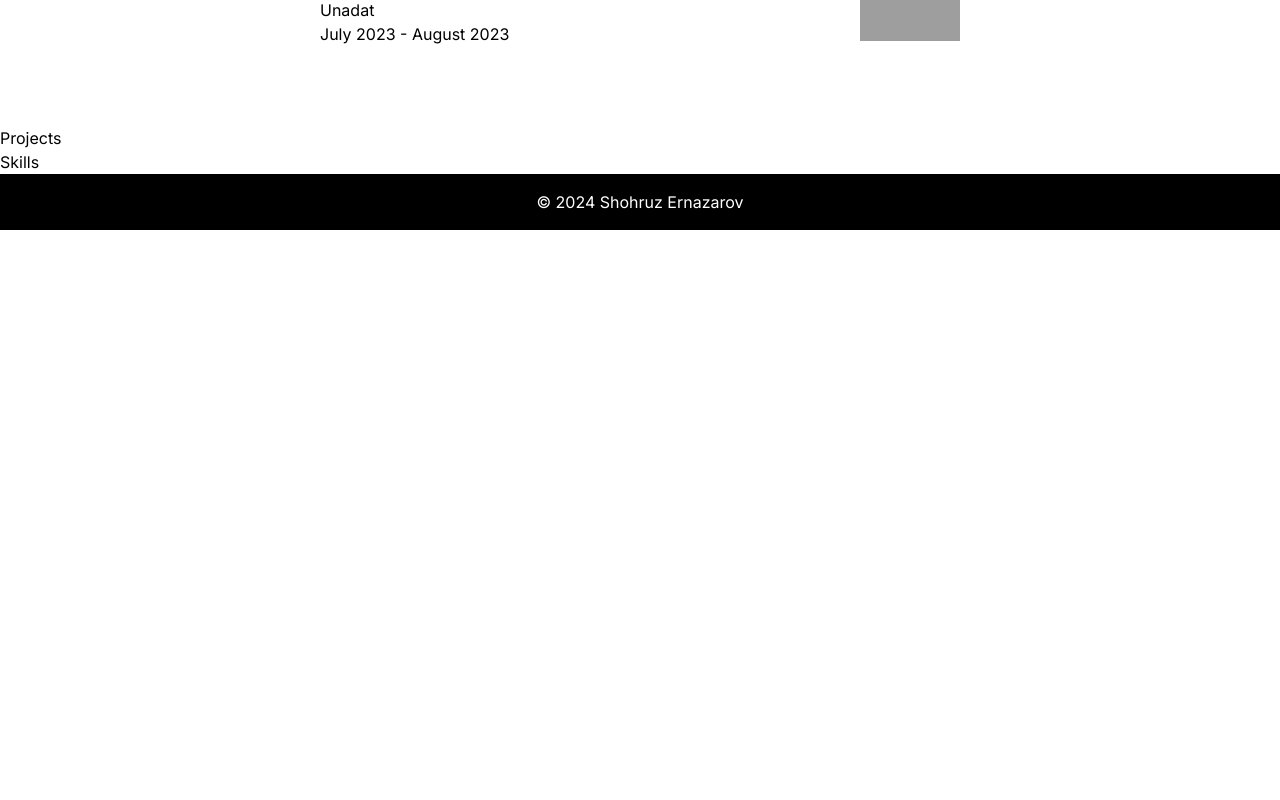
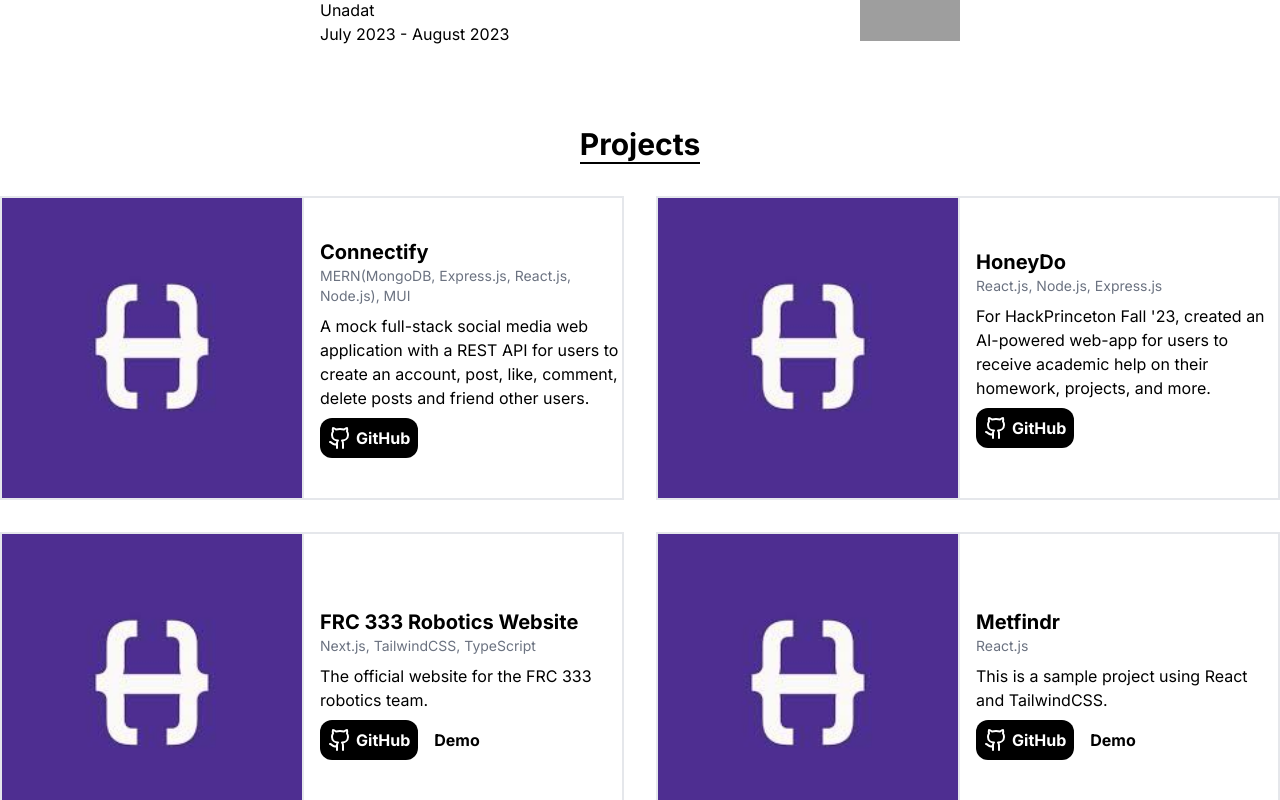
Before and after one commit to ShohruzE/portfolio, a Next.js app: page / in a window 1280 px wide. Shown: the part 1880-2680 px from the top of the page. Before the commit the page ends 2110 px from the top, so only its background shows below. Built offline with nearby package versions, Linux system fonts and the light colour scheme; grey boxes are pictures that could not be loaded.

Commit message:
Add projects section boilerplate

```diff
--- a/src/components/Projects.tsx
+++ b/src/components/Projects.tsx
@@ -1,8 +1,77 @@
 import React from 'react'
+import Image from 'next/image'
+import Link from 'next/link'
+import { Github } from 'lucide-react'
 
 const Projects = () => {
+
+  const projects = [
+    {
+      name: 'Connectify',
+      techStack: 'MERN(MongoDB, Express.js, React.js, Node.js), MUI',
+      description: 'A mock full-stack social media web application with a REST API for users to create an account, post, like, comment, delete posts and friend other users.',
+      imageUrl: '/images/hunter-cs-club.jpg',
+      githubUrl: 'https://github.com/ShohruzE/mern-social-media-app',
+    },
+    {
+      name: 'HoneyDo',
+      techStack: 'React.js, Node.js, Express.js',
+      description: "For HackPrinceton Fall '23, created an AI-powered web-app for users to receive academic help on their homework, projects, and more.",
+      imageUrl: '/images/hunter-cs-club.jpg',
+      githubUrl: 'https://github.com/ShohruzE/hackprinceton-f23',
+    },
+    {
+      name: 'FRC 333 Robotics Website',
+      techStack: 'Next.js, TailwindCSS, TypeScript',
+      description: 'The official website for the FRC 333 robotics team.',
+      imageUrl: '/images/hunter-cs-club.jpg',
+      githubUrl: 'https://github.com/ShohruzE/jdhs-robotics-website/',
+      demoUrl: 'https://www.frc333.com/'
+    },
+    {
+      name: 'Metfindr',
+      techStack: 'React.js',
+      description: 'This is a sample project using React and TailwindCSS.',
+      imageUrl: '/images/hunter-cs-club.jpg',
+      githubUrl: 'https://github.com/ShohruzE/metfindr',
+      demoUrl: 'https://metfindr.netlify.app/'
+    },
+  ]
+
   return (
-    <div>Projects</div>
+    <section id="projects" className="my-20">
+      <div className="container mx-auto">
+        <div className="flex flex-col justify-center items-center gap-8">
+          <div>
+            <h2 className="text-3xl font-bold border-b-2 border-black rounded-m text-center">Projects</h2>
+          </div>
+          <div className="grid grid-cols-1 md:grid-cols-2 gap-8">
+            {projects.map((project, index) => (
+              <div key={index} className="flex flex-col md:flex-row gap-4 items-center border-2">
+                <div className="w-full md:w-1/2 border-r-2">
+                  <Image
+                    src={project.imageUrl}
+                    alt={project.name}
+                    width={300}
+                    height={200}
+                    className=""
+                  />
+                </div>
+                <div className="w-full md:w-1/2">
+                  <h3 className="text-xl font-bold">{project.name}</h3>
+                  <p className="text-sm text-gray-500">{project.techStack}</p>
+                  <p className="my-2">{project.description}</p>
+                  <div className="flex justify-start items-center gap-4 font-bold">
+                    <Link href={project.githubUrl} target="_blank" rel="noopener noreferrer" className="flex justify-center gap-1 bg-black text-white px-2 py-2 rounded-xl"><Github size={24}/>GitHub</Link>
+                    {project.demoUrl && <Link href={project.demoUrl} target="_blank" rel="noopener noreferrer">Demo</Link>}
+                  </div>
+                </div>
+              </div>
+            ))}
+          </div>
+        </div>
+      </div>
+    </section>
   )
 }
 
```
